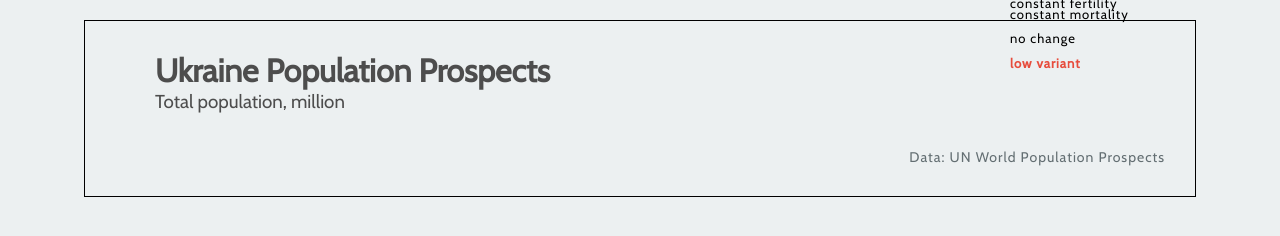
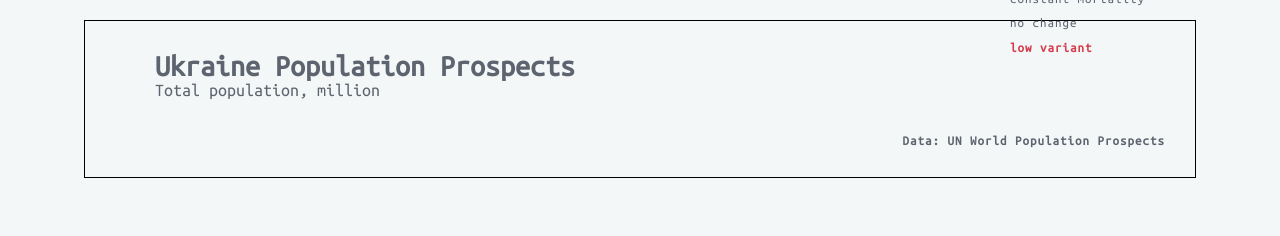
Before and after one commit to bodi44/population-prospect, a website: page index.html in a window 1280 px wide. Shown: the top 236 px of the page. Drawn offline with nearby package versions, Linux system fonts and the light colour scheme; a script that the page names is missing.

Commit message:
Fix color and font styles

```diff
--- a/index.css
+++ b/index.css
@@ -3,13 +3,14 @@ html, body {
     padding: 0;
     width: 100%;
     height: 100%;
-    background: #ecf0f1;
-    font-family: 'Cabin', sans-serif;
+    background: #F3F7F7;
+    font-family: 'Ubuntu Mono', monospace;
 }
 
 #vis-body {
     border: 1px solid #000000;
     margin: 20px auto 0 auto;
+    color: #5D646F;
     display: flex;
     flex-direction: column;
     justify-content: center;
@@ -25,6 +26,7 @@ header {
 main {
     margin-bottom: 20px;
     position: relative;
+    font-size: 13px;
 }
 
 #vis {
@@ -41,8 +43,8 @@ main {
 }
 
 .variant-label {
-    color: #E74C3C;
-    font-weight: 700;
+    color: #d53e4f;
+    font-weight: bolder;
 }
 
 /*X-label*/
@@ -56,13 +58,13 @@ main {
 }
 
 .estimate {
-    color: #2980B9;
+    color: #3288bd;
     left: 230px;
 }
 
 .projection {
     left: 630px;
-    color: #E74C3C;
+    color: #d53e4f;
 }
 
 /*Y-label*/
@@ -114,21 +116,24 @@ main {
 }
 
 .vis-title {
-    color: #4D4D4D;
+    color: #5D646F;
     margin: 0 0 0 40px;
     font-weight: 800;
+    font-size: 30px;
 }
 
 .secondary {
     font-weight: 500;
+    font-size: 18px;
 }
 
 footer {
     width: auto;
     margin-left: auto;
     letter-spacing: 1px;
-    color: #636E72;
-    font-size: 14px;
+    color: #5D646F;
+    font-weight: 600;
+    font-size: 13px;
     align-self: flex-end;
     display: block;
 }
--- a/index.html
+++ b/index.html
@@ -5,7 +5,7 @@
     <meta name="viewport"
           content="width=device-width, user-scalable=no, initial-scale=1.0, maximum-scale=1.0, minimum-scale=1.0">
     <meta http-equiv="X-UA-Compatible" content="ie=edge">
-    <link href="https://fonts.googleapis.com/css?family=Cabin&display=swap" rel="stylesheet">
+    <link href="https://fonts.googleapis.com/css?family=Ubuntu+Mono&display=swap" rel="stylesheet">
     <link rel="stylesheet" href="index.css">
     <script src="https://cdn.jsdelivr.net/npm/vega@5.7.2"></script>
     <script src="https://cdn.jsdelivr.net/npm/vega-lite@4.0.0-beta.10"></script>
--- a/visualization.js
+++ b/visualization.js
@@ -5,7 +5,7 @@ let vlSpec = {
   },
   width: 850,
   height: 400,
-  background: '#ecf0f1',
+  background: '#F3F7F7',
   layer: [
     {
       transform: [{
@@ -13,7 +13,7 @@ let vlSpec = {
       }],
       mark: {
         type: 'line',
-        color: '#2980B9',
+        color: '#3288bd',
       },
       encoding: {
         x: {
@@ -81,7 +81,7 @@ let vlSpec = {
           field: 'type',
           type: 'nominal',
           scale: {
-            range: ['#E74C3C'],
+            range: ['#d53e4f'],
           },
           legend: null,
         },
@@ -92,6 +92,8 @@ let vlSpec = {
     axis: {
       ticks: false,
       domain: false,
+      domainColor: '#5D646F',
+      labelColor: '#5D646F',
     },
     axisRight: {},
     view: { stroke: 'transparent' },
```
